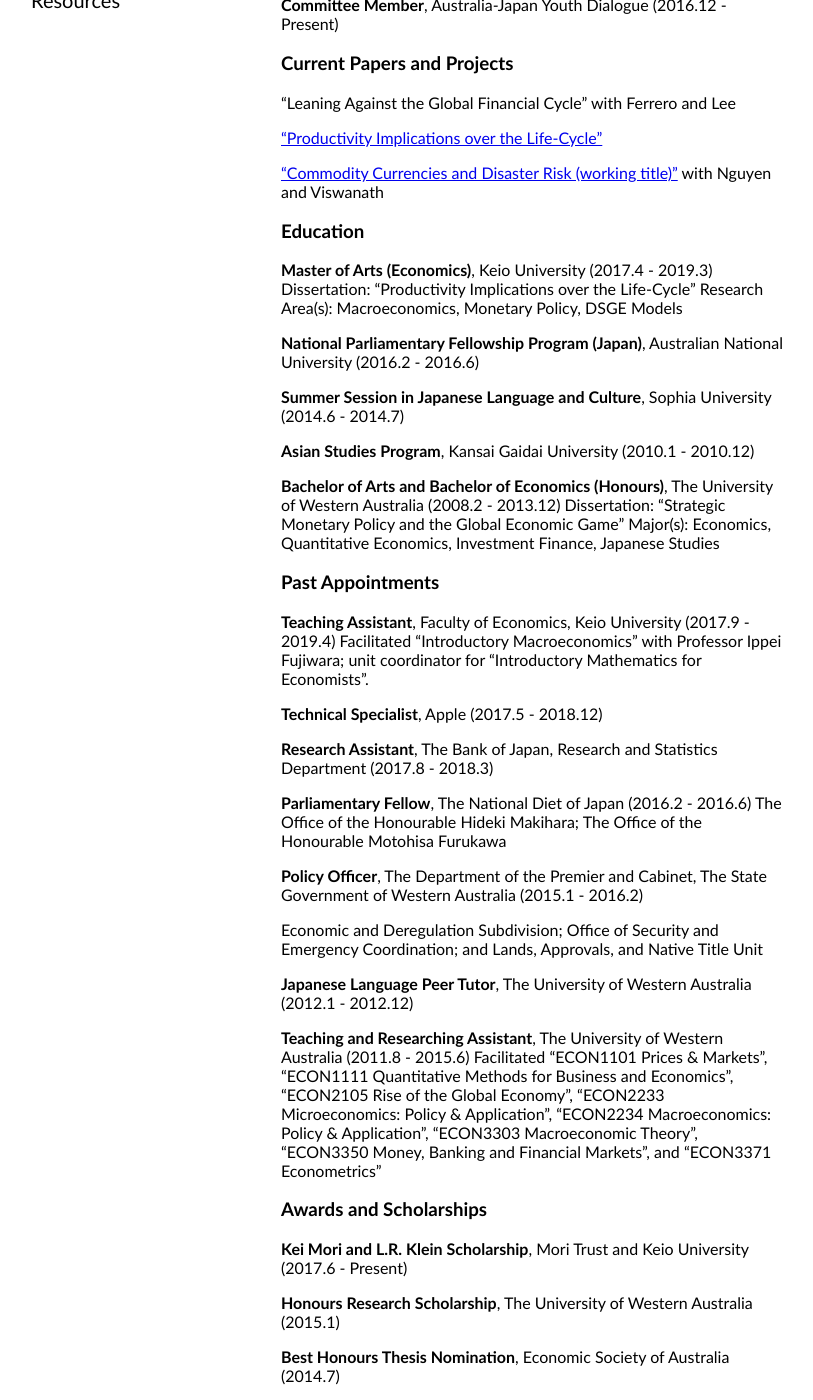
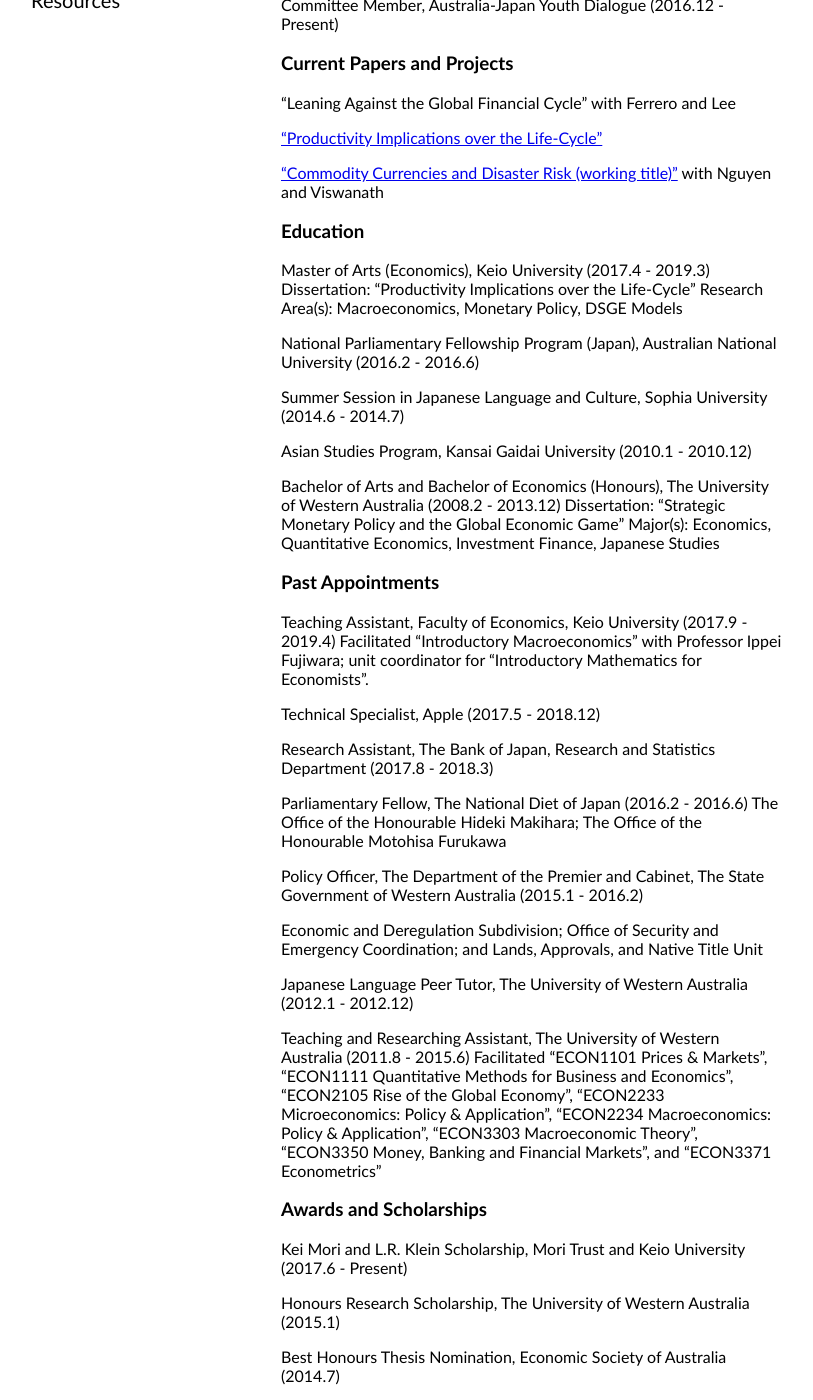
Before and after one commit to sharperlight/thehonourroll, a Jekyll site: the page built from htmlcv.md, in a window 1280 px wide and 1400 px high, scrolled down 379 px. Shown: the whole window, without its empty margins (233-1046 px from the left). Built offline with Jekyll 4.4.1, drawn with Linux system fonts in a browser that asks for light colours; our own code applies the rules of GitHub Pages for plain Markdown files; some of the changed text lies outside the part shown.

Commit message:
Migration 4

```diff
--- a/htmlcv.md
+++ b/htmlcv.md
@@ -4,16 +4,14 @@ layout: other
 ## Curriculum Vitae
 
 ### Current Appointments
-
-**Technical Expert**, Apple (2018.12 - Present)
+Technical Expert, Apple (2018.12 - Present)
 
 
 ### Current Extra Curricular Activities
+Committee Member, Australia-Japan Youth Dialogue (2016.12 - Present)
 
-**Committee Member**, Australia-Japan Youth Dialogue (2016.12 - Present)
 
 ### Current Papers and Projects
-
 “Leaning Against the Global Financial Cycle” with Ferrero and Lee
 
 ["Productivity Implications over the Life-Cycle"](https://drive.google.com/open?id=1E1Yh-11jFemYWoKd5USTMCP4OXglM7ql)
@@ -22,69 +20,67 @@ layout: other
 
 
 ### Education
-**Master of Arts (Economics)**, Keio University (2017.4 - 2019.3)
+Master of Arts (Economics), Keio University (2017.4 - 2019.3)
 Dissertation: "Productivity Implications over the Life-Cycle"
 Research Area(s): Macroeconomics, Monetary Policy, DSGE Models
 
-**National Parliamentary Fellowship Program (Japan)**, Australian National University (2016.2 - 2016.6)
+National Parliamentary Fellowship Program (Japan), Australian National University (2016.2 - 2016.6)
 
-**Summer Session in Japanese Language and Culture**, Sophia University (2014.6 - 2014.7)
+Summer Session in Japanese Language and Culture, Sophia University (2014.6 - 2014.7)
 
-**Asian Studies Program**, Kansai Gaidai University (2010.1 - 2010.12)
+Asian Studies Program, Kansai Gaidai University (2010.1 - 2010.12)
 
-**Bachelor of Arts and Bachelor of Economics (Honours)**, The University of Western Australia (2008.2 - 2013.12)
+Bachelor of Arts and Bachelor of Economics (Honours), The University of Western Australia (2008.2 - 2013.12)
 Dissertation: "Strategic Monetary Policy and the Global Economic Game"
 Major(s): Economics, Quantitative Economics, Investment Finance, Japanese Studies
 
+
 ### Past Appointments
-
-**Teaching Assistant**, Faculty of Economics, Keio University (2017.9 - 2019.4)
+Teaching Assistant, Faculty of Economics, Keio University (2017.9 - 2019.4)
 Facilitated "Introductory Macroeconomics" with Professor Ippei Fujiwara; unit coordinator for "Introductory Mathematics for Economists".
 
-**Technical Specialist**, Apple (2017.5 - 2018.12)
+Technical Specialist, Apple (2017.5 - 2018.12)
 
-**Research Assistant**, The Bank of Japan, Research and Statistics Department (2017.8 - 2018.3)
+Research Assistant, The Bank of Japan, Research and Statistics Department (2017.8 - 2018.3)
 
-**Parliamentary Fellow**, The National Diet of Japan (2016.2 - 2016.6)
+Parliamentary Fellow, The National Diet of Japan (2016.2 - 2016.6)
 The Office of the Honourable Hideki Makihara; The Office of the Honourable Motohisa Furukawa
 
-**Policy Officer**, The Department of the Premier and Cabinet, The State Government of Western Australia (2015.1 - 2016.2)
+Policy Officer, The Department of the Premier and Cabinet, The State Government of Western Australia (2015.1 - 2016.2)
 
 Economic and Deregulation Subdivision; Office of Security and Emergency Coordination; and Lands, Approvals, and Native Title Unit
 
-**Japanese Language Peer Tutor**, The University of Western Australia (2012.1 - 2012.12)
+Japanese Language Peer Tutor, The University of Western Australia (2012.1 - 2012.12)
 
-**Teaching and Researching Assistant**, The University of Western Australia (2011.8 - 2015.6)
+Teaching and Researching Assistant, The University of Western Australia (2011.8 - 2015.6)
 Facilitated "ECON1101 Prices & Markets", "ECON1111 Quantitative Methods for Business and Economics", "ECON2105 Rise of the Global Economy", "ECON2233 Microeconomics: Policy & Application", "ECON2234 Macroeconomics: Policy & Application", "ECON3303 Macroeconomic Theory", "ECON3350 Money, Banking and Financial Markets", and "ECON3371 Econometrics"
 
 
 ### Awards and Scholarships
+Kei Mori and L.R. Klein Scholarship, Mori Trust and Keio University (2017.6 - Present)
 
-**Kei Mori and L.R. Klein Scholarship**, Mori Trust and Keio University (2017.6 - Present)
+Honours Research Scholarship, The University of Western Australia (2015.1)
 
-**Honours Research Scholarship**, The University of Western Australia (2015.1)
+Best Honours Thesis Nomination, Economic Society of Australia (2014.7)
 
-**Best Honours Thesis Nomination**, Economic Society of Australia (2014.7)
-
-**Faculty Teaching Award Nomination**, Business School, The University of Western Australia (2014.1)
+Faculty Teaching Award Nomination, Business School, The University of Western Australia (2014.1)
 Nomination for category of ‘Teaching Assistant’ for "ECON3303 Macroeconomic Theory"
 
-**C.A. Vargovic Memorial Scholarship**, The University of Western Australia (2013.7)
+C.A. Vargovic Memorial Scholarship, The University of Western Australia (2013.7)
 
 
 ### Past Volunteer and Extra Curricular Activities
 
-**Professor Ippei Fujiwara Research Seminar**, Keio University (2016.4 - 2019.3)
+Professor Ippei Fujiwara Research Seminar, Keio University (2016.4 - 2019.3)
 
-**Committee Member**, Australia-Japan Society of Western Australia, Perth, Australia (2015.8 - 2016.2)
+Committee Member, Australia-Japan Society of Western Australia, Perth, Australia (2015.8 - 2016.2)
 
-**Volunteer**, The Japanese Weekend School, Perth, Australia (2015.2)
+Volunteer, The Japanese Weekend School, Perth, Australia (2015.2)
 
-**Vice-President; Treasurer**, Japanese Studies Society of UWA, The University of Western Australia (2011.7 - 2012.12)
+Vice-President; Treasurer, Japanese Studies Society of UWA, The University of Western Australia (2011.7 - 2012.12)
 
 
 ### Languages
-
 English
 
 Japanese
```
Also changed, not shown: ta_material.md (+12 -0 lines), 3 other files.
